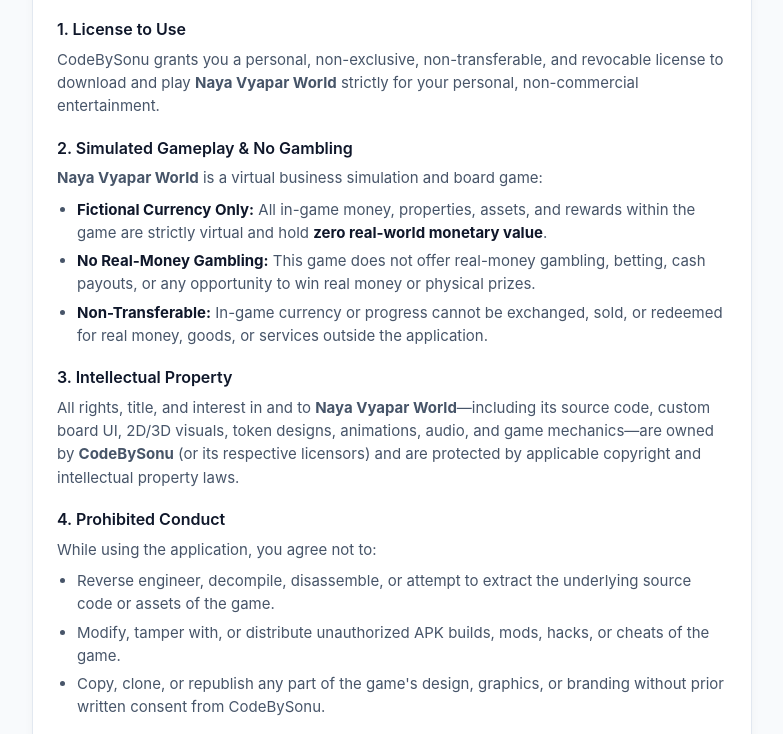
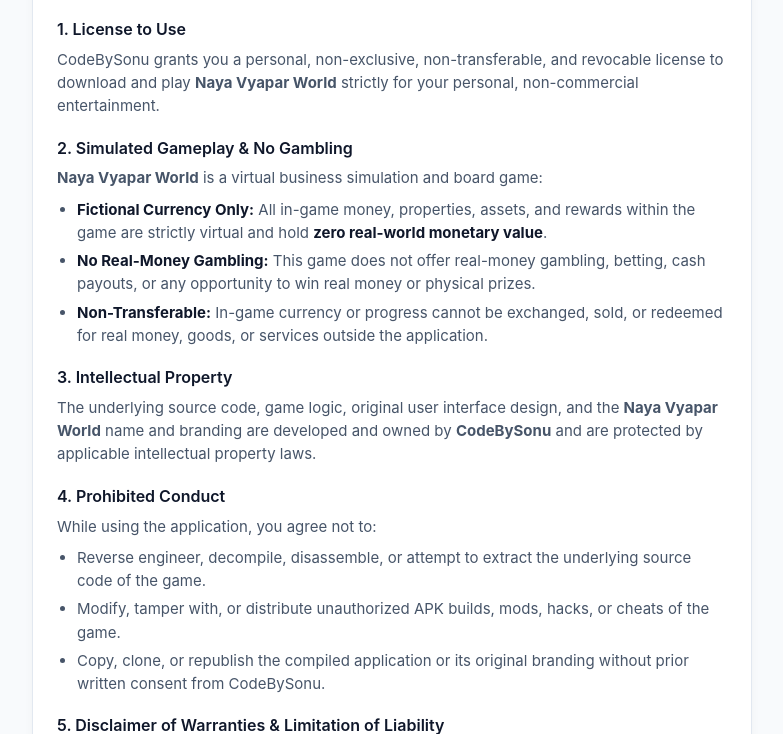
Before and after one commit to CodeBySonu95/codebysonu95.github.io, a plain HTML site: page docs/naya-vyapar-world/terms-of-service.html in a window 1280 px wide. Shown: the part 199-933 px from the top of the page, without its empty margins (248-1031 px from the left). Drawn offline with Linux system fonts and the light colour scheme.

Commit message:
Update terms-of-service.html

```diff
--- a/docs/naya-vyapar-world/terms-of-service.html
+++ b/docs/naya-vyapar-world/terms-of-service.html
@@ -208,16 +208,16 @@
 
     <section>
       <h2>3. Intellectual Property</h2>
-      <p>All rights, title, and interest in and to <strong>Naya Vyapar World</strong>—including its source code, custom board UI, 2D/3D visuals, token designs, animations, audio, and game mechanics—are owned by <strong>CodeBySonu</strong> (or its respective licensors) and are protected by applicable copyright and intellectual property laws.</p>
+      <p>The underlying source code, game logic, original user interface design, and the <strong>Naya Vyapar World</strong> name and branding are developed and owned by <strong>CodeBySonu</strong> and are protected by applicable intellectual property laws.</p>
     </section>
 
     <section>
       <h2>4. Prohibited Conduct</h2>
       <p>While using the application, you agree not to:</p>
       <ul>
-        <li>Reverse engineer, decompile, disassemble, or attempt to extract the underlying source code or assets of the game.</li>
+        <li>Reverse engineer, decompile, disassemble, or attempt to extract the underlying source code of the game.</li>
         <li>Modify, tamper with, or distribute unauthorized APK builds, mods, hacks, or cheats of the game.</li>
-        <li>Copy, clone, or republish any part of the game's design, graphics, or branding without prior written consent from CodeBySonu.</li>
+        <li>Copy, clone, or republish the compiled application or its original branding without prior written consent from CodeBySonu.</li>
       </ul>
     </section>
 
```
